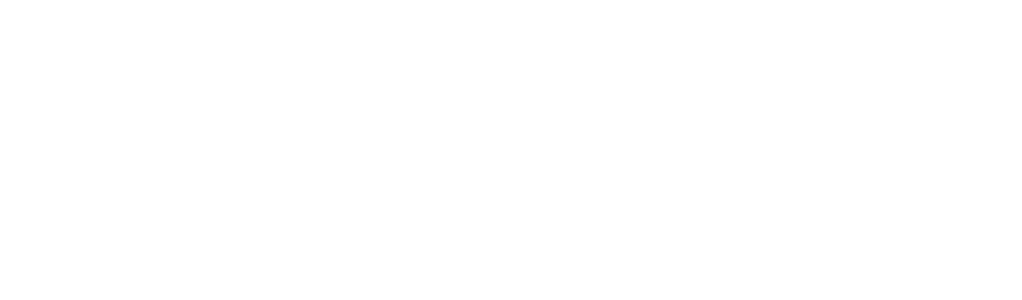
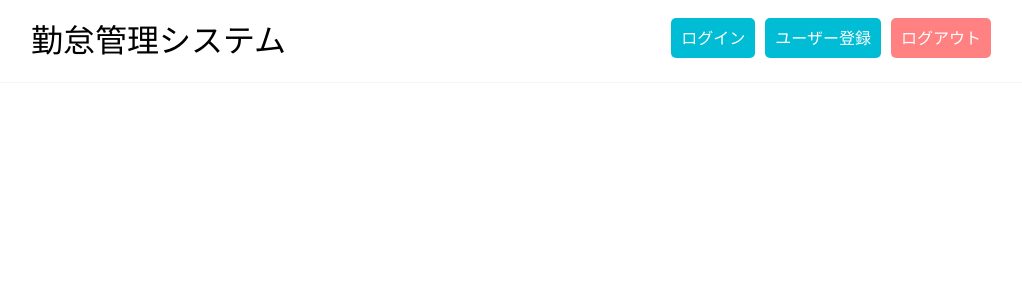
Before and after one commit to k-nishioka/kintai, a PHP site: page / in a window 1280 px wide. Before the commit the part shown is empty. Shown: the top 300 px of the page, without its empty margins (129-1151 px from the left). Run offline with PHP 8.4, Linux system fonts and the light colour scheme.

Commit message:
create header design

```diff
--- /dev/null
+++ b/includes/template-parts/footer.php
@@ -0,0 +1,3 @@
+
+</body>
+</html>
--- /dev/null
+++ b/includes/template-parts/header.php
@@ -0,0 +1,24 @@
+<!DOCTYPE html>
+<html lang="ja">
+<head>
+    <meta charset="UTF-8">
+    <meta name="viewport" content="width=device-width, initial-scale=1.0">
+    <meta http-equiv="X-UA-Compatible" content="ie=edge">
+    <title>勤怠管理システム</title>
+    <link rel="stylesheet" href="reset.css">
+    <link rel="stylesheet" href="style.css">
+</head>
+<body>
+
+<header id="header">
+    <div class="inner">
+        <nav class="content-between">
+            <h2 class="header-title">勤怠管理システム</h2>
+            <ul class="header-list">
+                <li class="header-item"><a href="" class="btn header-btn">ログイン</a></li>
+                <li class="header-item"><a href="" class="btn header-btn">ユーザー登録</a></li>
+                <li class="header-item"><a href="" class="btn header-btn btn-warning">ログアウト</a></li>
+            </ul>
+        </nav>
+    </div>
+</header>
--- a/index.php
+++ b/index.php
@@ -1,16 +1,8 @@
-<!DOCTYPE html>
-<html lang="en">
-<head>
-    <meta charset="UTF-8">
-    <meta name="viewport" content="width=device-width, initial-scale=1.0">
-    <meta http-equiv="X-UA-Compatible" content="ie=edge">
-    <title>勤怠管理システム</title>
-    <link rel="stylesheet" href="./reset.css">
-    <link rel="stylesheet" href="./style.css">
-</head>
-<body>
+
+
+<?php require_once(dirname(__FILE__) . "/includes/template-parts/header.php"); ?>
 
 
 
-</body>
-</html>
+
+<?php require_once(dirname(__FILE__) . "/includes/template-parts/footer.php"); ?>
--- a/style.css
+++ b/style.css
@@ -0,0 +1,77 @@
+/*
+    全体の九通スタイル
+*/
+
+body {
+    font-family:-apple-system,BlinkMacSystemFont,"Helvetica Neue","游ゴシック Medium",YuGothic,YuGothicM,"Hiragino Kaku Gothic ProN",メイリオ,Meiryo,sans-serif;
+}
+
+a {
+    text-decoration: none;
+}
+
+ul, ol {
+    list-style-type: none;
+}
+
+.inner {
+    width: 960px;
+    margin: 0 auto;
+}
+
+.content-between {
+    display: flex;
+    justify-content: space-between;
+}
+
+.btn {
+    background-color: #00bcd4;
+    color: #fff;
+}
+
+.btn-warning {
+    background-color: #ff8181;
+}
+
+
+
+/*
+    ヘッダースタイル
+*/
+
+#header {
+    background-color: yellow;
+    padding: 25px 0;
+    background-color: #fff;
+    box-shadow: 0 0 2px -1px gray;
+}
+
+.header-title {
+    font-size: 32px;
+    font-weight: normal;
+}
+
+.header-list {
+    display: flex;
+}
+
+.header-item {
+    vertical-align: middle;
+    margin-top: 5px;
+}
+
+.header-item + .header-item {
+    margin-left: 10px;
+}
+
+.header-btn {
+    padding: 10px;
+    border-radius: 5px;
+}
+
+
+
+
+/*
+    フッタースタイル
+*/
```
